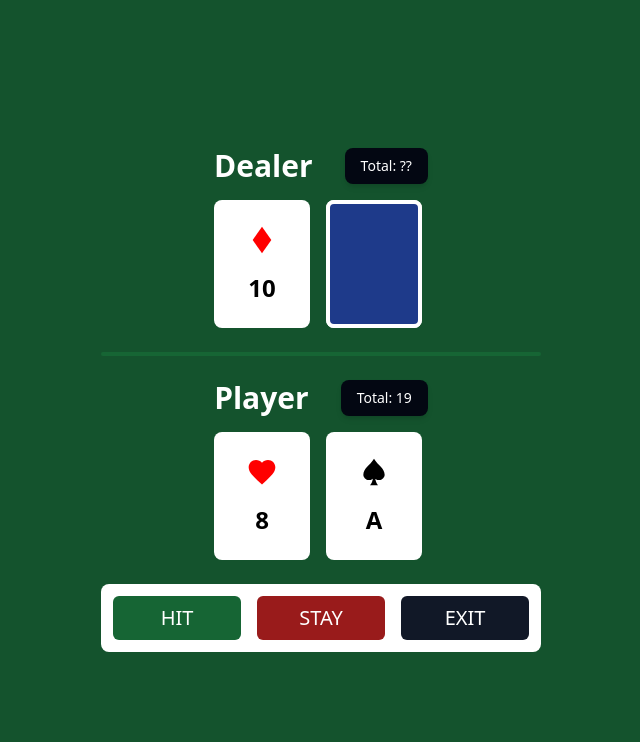
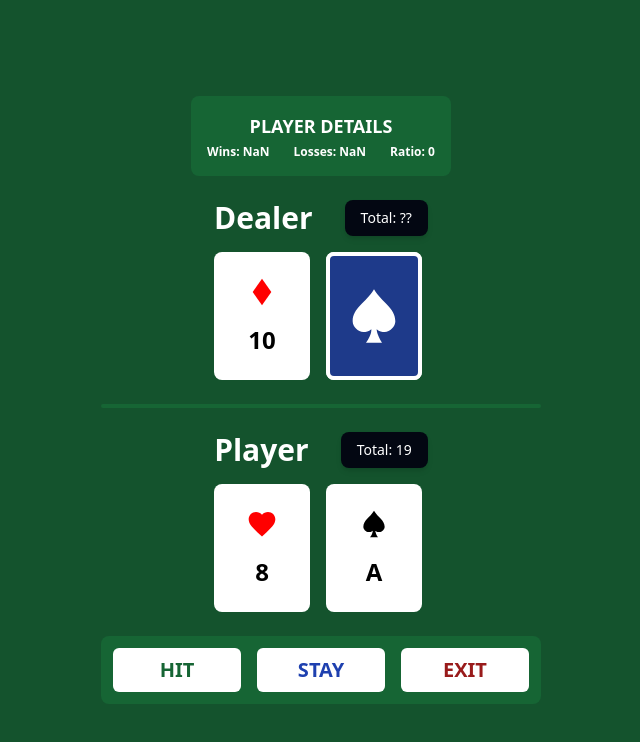
Before and after one commit to cdterry87/Blackack, a React (Create React App) app: page / in a window 1280 px wide. Both pictures are taken after a click on the button "DEAL!". Shown: the top 742 px of the page, without its empty margins (319-959 px from the left). Built offline with nearby package versions, Linux system fonts and the light colour scheme; the HTML template or start-up script is replaced by a standard one.

Commit message:
Fixes an issue with calculating hand total. Adds PlayerDetails component to show wins and losses from localStorage. Close #12

```diff
--- a/src/App.jsx
+++ b/src/App.jsx
@@ -13,21 +13,29 @@ function App() {
   const [isGameStarted, setIsGameStarted] = useState(false)
   const [isPlayerFinished, setIsPlayerFinished] = useState(false)
   const [isGameOver, setIsGameOver] = useState(false)
-  const [isWinner, setIsWinner] = useState(false)
+  const [isWinner, setIsWinner] = useState(null)
   const [statusMessage, setStatusMessage] = useState('')
   const [playerHand, setPlayerHand] = useState([])
   const [playerHandTotal, setPlayerHandTotal] = useState(0)
   const [dealerHand, setDealerHand] = useState([])
   const [dealerHandTotal, setDealerHandTotal] = useState(0)
   const [gameDeck, setGameDeck] = useState([...deck])
+  const [playerWins, setPlayerWins] = useState(0)
+  const [playerLosses, setPlayerLosses] = useState(0)
 
   const shuffleAndDeal = () => {
     let tempGameDeck = [...gameDeck]
     let tempPlayerHand = []
     let tempDealerHand = []
 
-    // Start the game
+    // Get player wins and losses from local storage
+    let playerWins = localStorage.getItem('playerWins')
+    let playerLosses = localStorage.getItem('playerLosses')
+
+    // Start the game and set wins and losses
     setIsGameStarted(true)
+    setPlayerWins(playerWins)
+    setPlayerLosses(playerLosses)
 
     // Shuffle the deck
     for (let i = 0; i < tempGameDeck.length - 1; i++) {
@@ -114,26 +122,39 @@ function App() {
   }
 
   const calculateHandTotal = hand => {
-    return hand.reduce((total, card) => {
+    // Calculate the hand total without aces
+    let handTotal = hand.reduce((total, card) => {
       if (card.value === 'A') {
-        return total > 10 ? total + 1 : total + 11
+        return total + 0
       } else if (
         card.value === 'J' ||
         card.value === 'Q' ||
         card.value === 'K'
       ) {
         return total + 10
-      } else {
-        return total + parseInt(card.value)
       }
+      return total + parseInt(card.value)
     }, 0)
+
+    // Calculate the hand total with aces
+    hand.forEach(card => {
+      if (card.value === 'A') {
+        if (handTotal + 11 <= 21) {
+          handTotal += 11
+        } else {
+          handTotal += 1
+        }
+      }
+    })
+
+    return handTotal
   }
 
   const endGame = () => {
     setIsGameStarted(false)
     setIsPlayerFinished(false)
     setIsGameOver(false)
-    setIsWinner(false)
+    setIsWinner(null)
     setStatusMessage('')
     setGameDeck([...deck])
     setPlayerHand([])
@@ -142,48 +163,37 @@ function App() {
     setDealerHandTotal(0)
   }
 
+  const declareWinner = (isWinner, statusMessage) => {
+    // Set game over state
+    setIsWinner(isWinner)
+    setStatusMessage(statusMessage)
+    setIsGameOver(true)
+  }
+
+  /**
+   * useEffect for determining if the game is over and who won
+   */
   useEffect(() => {
     if (playerHandTotal && dealerHandTotal) {
       // Check for automatic game ending conditions
       if (playerHandTotal === 21 && playerHand.length === 2) {
-        // Player blackjack
-        setIsWinner(true)
-        setIsGameOver(true)
-        setStatusMessage('PLAYER BLACKJACK!')
+        declareWinner(true, 'PLAYER BLACKJACK!')
       } else if (playerHandTotal > 21) {
-        // Player bust
-        setIsWinner(false)
-        setIsGameOver(true)
-        setStatusMessage('PLAYER BUST!')
-      } else if (dealerHandTotal === 21 && dealerHand.length === 2) {
-        // Dealer blackjack
-        setIsWinner(false)
-        setIsGameOver(true)
-        setStatusMessage('DEALER BLACKJACK!')
+        declareWinner(false, 'PLAYER BUST!')
       }
 
       // Check for manual game ending conditions when player stays
       if (isPlayerFinished) {
         if (playerHandTotal <= 21 && playerHandTotal === dealerHandTotal) {
-          // Tie game
-          setIsWinner(false)
-          setIsGameOver(true)
-          setStatusMessage('TIE GAME!')
+          declareWinner(false, 'TIE GAME!')
+        } else if (dealerHandTotal === 21 && dealerHand.length === 2) {
+          declareWinner(false, 'DEALER BLACKJACK!')
         } else if (dealerHandTotal > 21) {
-          // Dealer bust
-          setIsWinner(true)
-          setIsGameOver(true)
-          setStatusMessage('DEALER BUST!')
+          declareWinner(true, 'DEALER BUST!')
         } else if (playerHandTotal <= 21 && playerHandTotal > dealerHandTotal) {
-          // Player wins
-          setIsWinner(true)
-          setIsGameOver(true)
-          setStatusMessage('PLAYER WINS!')
+          declareWinner(true, 'PLAYER WINS!')
         } else if (dealerHandTotal <= 21 && dealerHandTotal > playerHandTotal) {
-          // Dealer wins
-          setIsWinner(false)
-          setIsGameOver(true)
-          setStatusMessage('DEALER WINS!')
+          declareWinner(false, 'DEALER WINS!')
         }
       }
     }
@@ -194,6 +204,30 @@ function App() {
     dealerHandTotal,
     isPlayerFinished
   ])
+
+  /**
+   * useEffect for saving player wins and losses to localStorage
+   */
+  useEffect(() => {
+    if (isGameOver) {
+      // Get playerWins and playerLosses from localStorage
+      let playerWins = localStorage.getItem('playerWins') ?? 0
+      let playerLosses = localStorage.getItem('playerLosses') ?? 0
+
+      // Increment playerWins or playerLosses depending on if the player won or lost and save in localStorage
+      if (isWinner) {
+        playerWins = parseInt(playerWins) + 1
+        localStorage.setItem('playerWins', playerWins)
+      } else {
+        playerLosses = parseInt(playerLosses) + 1
+        localStorage.setItem('playerLosses', playerLosses)
+      }
+
+      // Set state
+      setPlayerWins(playerWins)
+      setPlayerLosses(playerLosses)
+    }
+  }, [isWinner, isGameOver])
 
   return (
     <>
@@ -212,6 +246,8 @@ function App() {
               isWinner={isWinner}
               statusMessage={statusMessage}
               isGameOver={isGameOver}
+              playerWins={playerWins}
+              playerLosses={playerLosses}
             />
           )}
         </div>
--- a/src/components/Card.jsx
+++ b/src/components/Card.jsx
@@ -11,7 +11,9 @@ function Card({ card, isFaceDown }) {
       <div>
         <div className='bg-white rounded-lg flex flex-col gap-2 md:gap-4 items-center justify-center w-16 h-24 md:w-24 md:h-32'>
           {isFaceDown && (
-            <div className='h-full w-full bg-blue-900 rounded-lg border-4 border-white'></div>
+            <div className='h-full w-full bg-blue-900 rounded-lg border-4 border-white flex items-center justify-center'>
+              <Spade fill='white' classes='w-16 h-16' />
+            </div>
           )}
           {!isFaceDown && suit === 'spades' && (
             <Spade fill='black' classes='w-8 h-8' />
--- a/src/components/Controls.jsx
+++ b/src/components/Controls.jsx
@@ -2,21 +2,21 @@ function Controls({ hit, stay, exit }) {
   return (
     <>
       <div className='w-auto'>
-        <div className='text-sm md:text-xl flex flex-row items-center justify-center gap-2 md:gap-4 p-2 md:p-3 bg-white rounded-lg'>
+        <div className='text-sm md:text-xl flex flex-row items-center justify-center gap-2 md:gap-4 p-2 md:p-3 bg-green-800 rounded-lg'>
           <button
-            className='w-16 uppercase bg-green-800 text-white px-4 py-2 rounded-md hover:bg-green-900 transition duration-200 ease-in-out md:w-32'
+            className='w-16 uppercase font-bold bg-white text-green-800 px-4 py-2 rounded-md hover:bg-gray-200 hover:text-green-900 transition duration-200 ease-in-out md:w-32'
             onClick={hit}
           >
             Hit
           </button>
           <button
-            className='w-16 uppercase bg-red-800 text-white px-4 py-2 rounded-md hover:bg-red-900 transition duration-200 ease-in-out md:w-32'
+            className='w-16 uppercase font-bold bg-white text-blue-800 px-4 py-2 rounded-md hover:bg-gray-200 hover:text-blue-900 transition duration-200 ease-in-out md:w-32'
             onClick={stay}
           >
             Stay
           </button>
           <button
-            className='w-16 uppercase bg-gray-900 text-white px-4 py-2 rounded-md hover:bg-gray-950 transition duration-200 ease-in-out md:w-32'
+            className='w-16 uppercase font-bold bg-white text-red-800 px-4 py-2 rounded-md hover:bg-gray-200 hover:text-red-900 transition duration-200 ease-in-out md:w-32'
             onClick={exit}
           >
             Exit
--- a/src/components/GameOver.jsx
+++ b/src/components/GameOver.jsx
@@ -1,14 +1,14 @@
 function GameOver({ isWinner, statusMessage, endGame }) {
   return (
     <>
-      <div className='w-1/2 md:w-full'>
+      <div className='w-auto'>
         <div className='w-full flex flex-col md:flex-row items-center justify-between md:justify-center gap-4 md:gap-8 p-3 bg-white rounded-lg'>
           <div className='text-sm flex flex-col text-center md:text-left'>
             <strong className='text-lg text-green-900 font-bold uppercase'>
               {statusMessage}
             </strong>
             <span>
-              {isWinner ? 'Congratulations!' : 'Better luck next time!'}
+              {isWinner ? 'Congrats! You Win!' : 'Better luck next time!'}
             </span>
           </div>
           <button
--- /dev/null
+++ b/src/components/PlayerDetails.jsx
@@ -0,0 +1,24 @@
+function PlayerDetails({ playerWins, playerLosses }) {
+  playerWins = parseInt(playerWins)
+  playerLosses = parseInt(playerLosses)
+
+  let playerWinRatio = 0
+  if (playerWins > 0 || playerLosses > 0) {
+    playerWinRatio = (playerWins / (playerWins + playerLosses)).toFixed(2)
+  }
+
+  return (
+    <>
+      <div className='flex flex-col gap-1 text-white font-semibold bg-green-800 p-4 rounded-lg text-center'>
+        <h3 className='font-bold text-lg uppercase'>Player Details</h3>
+        <div className='flex items-center justify-between gap-6 text-xs'>
+          <span>Wins: {playerWins}</span>
+          <span>Losses: {playerLosses}</span>
+          <span>Ratio: {playerWinRatio}</span>
+        </div>
+      </div>
+    </>
+  )
+}
+
+export default PlayerDetails
--- a/src/components/Table.jsx
+++ b/src/components/Table.jsx
@@ -1,6 +1,7 @@
 import Controls from 'components/Controls'
 import Dealer from 'components/Dealer'
 import Player from 'components/Player'
+import PlayerDetails from 'components/PlayerDetails'
 import GameOver from 'components/GameOver'
 
 function Table({
@@ -13,11 +14,14 @@ function Table({
   dealCardToPlayer,
   isGameOver,
   isWinner,
-  statusMessage
+  statusMessage,
+  playerWins,
+  playerLosses
 }) {
   return (
     <>
       <div className='w-full flex flex-col gap-6 items-center justify-center'>
+        <PlayerDetails playerWins={playerWins} playerLosses={playerLosses} />
         <Dealer
           hand={dealerHand}
           total={dealerHandTotal}
```
